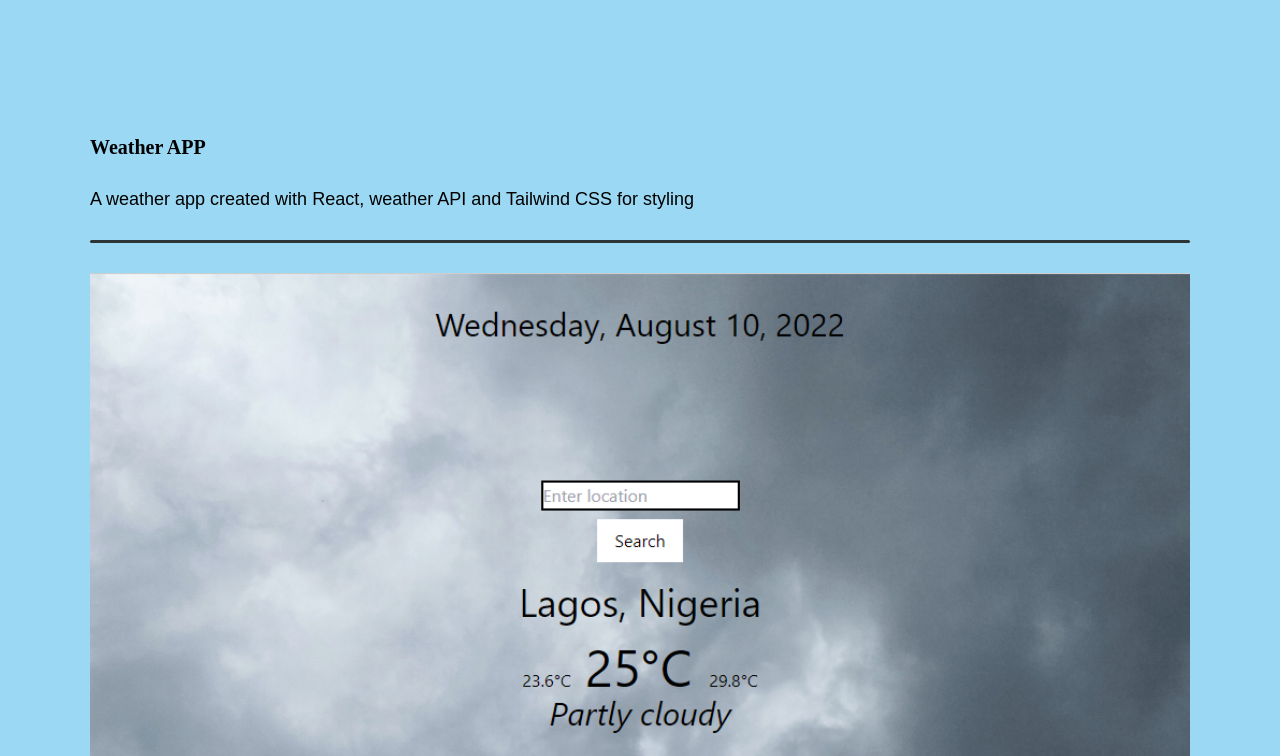
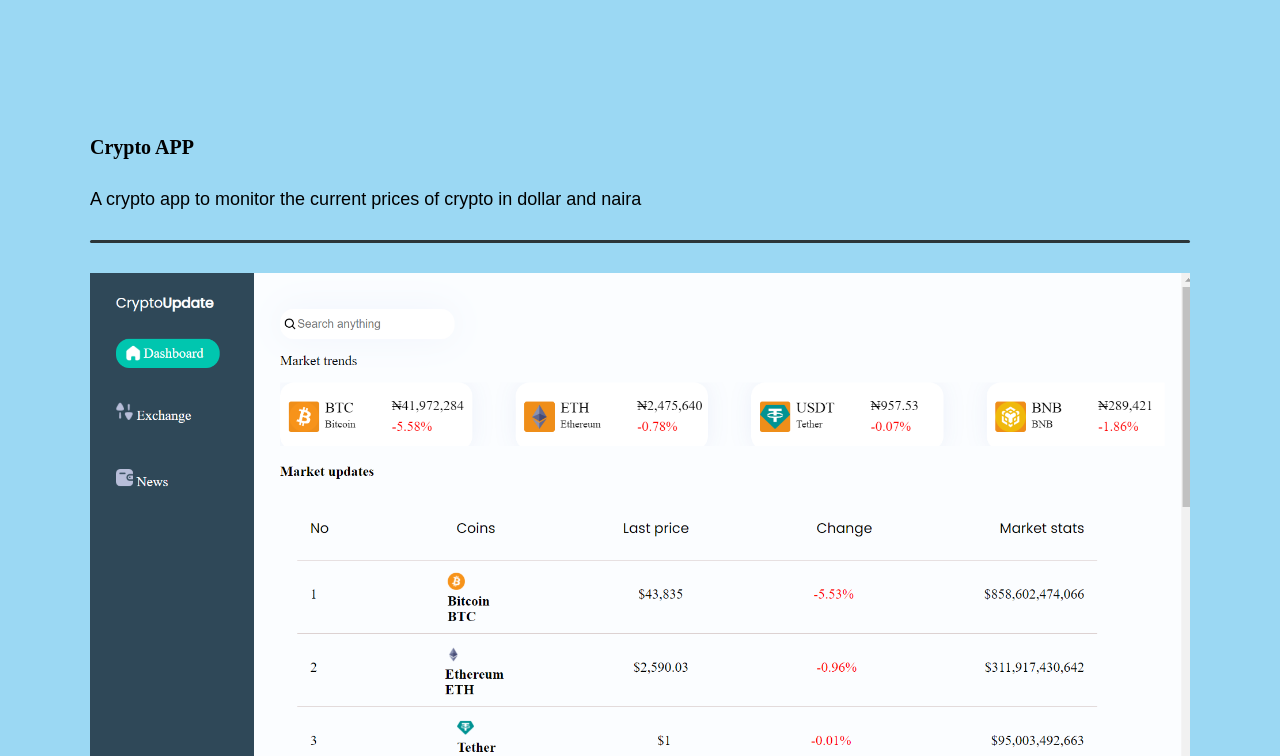
Before and after one commit to Pep7799/myportfolio, a React (Create React App) app: page /projects in a window 1280 px wide. Shown: the part 3320-4076 px from the top of the page. Built offline with nearby package versions, Linux system fonts and the light colour scheme.

Commit message:
one project

```diff
--- a/src/components/Projects.js
+++ b/src/components/Projects.js
@@ -11,6 +11,7 @@ import useScroll from './useScroll'
 import { scrollAnim } from '../animation'
 import ScrollTop from './ScrollTop'
 import blogt from '../images/blogt.png'
+import crypto from '../images/crypto.png'
 
 
 
@@ -84,23 +85,24 @@ const Projects = () => {
         </Container>
 
 
+
         <Container variants = {scrollAnim} animate = {controls} initial = 'hidden' ref = {element}>
-          <h2>Weather APP</h2>
-          <p variants={aboutAnim}>A weather app created with React, weather API and Tailwind CSS for styling</p>
+          <h2>Crypto APP</h2>
+          <p variants={aboutAnim}>A crypto app to monitor the current prices of crypto in dollar and naira</p>
           <motion.div variants={picAnim} className='line'></motion.div>
           <IMG >
           <Hide>
-          <img src={weatherdes} width = "100%" alt="weatherapp" />
+          <img src={crypto} width = "100%" alt="cryptoapp" />
           </Hide>
           </IMG>
 
 
           <Buttons2>
             <button>
-            <a href="https://github.com/Pep7799/weatherApp" rel="noopener noreferrer" target= "_blank">View code</a>
+            <a href="https://github.com/Pep7799/cryptoapp" rel="noopener noreferrer" target= "_blank">View code</a>
             </button>
             <button>
-            <a href="https://wea-app.vercel.app/" rel="noopener noreferrer" target= "_blank">Preview</a>
+            <a href="https://cryptoappp.vercel.app/" rel="noopener noreferrer" target= "_blank">Preview</a>
             </button>
           </Buttons2>
         </Container>
```
Also changed, not shown: src/images/crypto.png (added).
